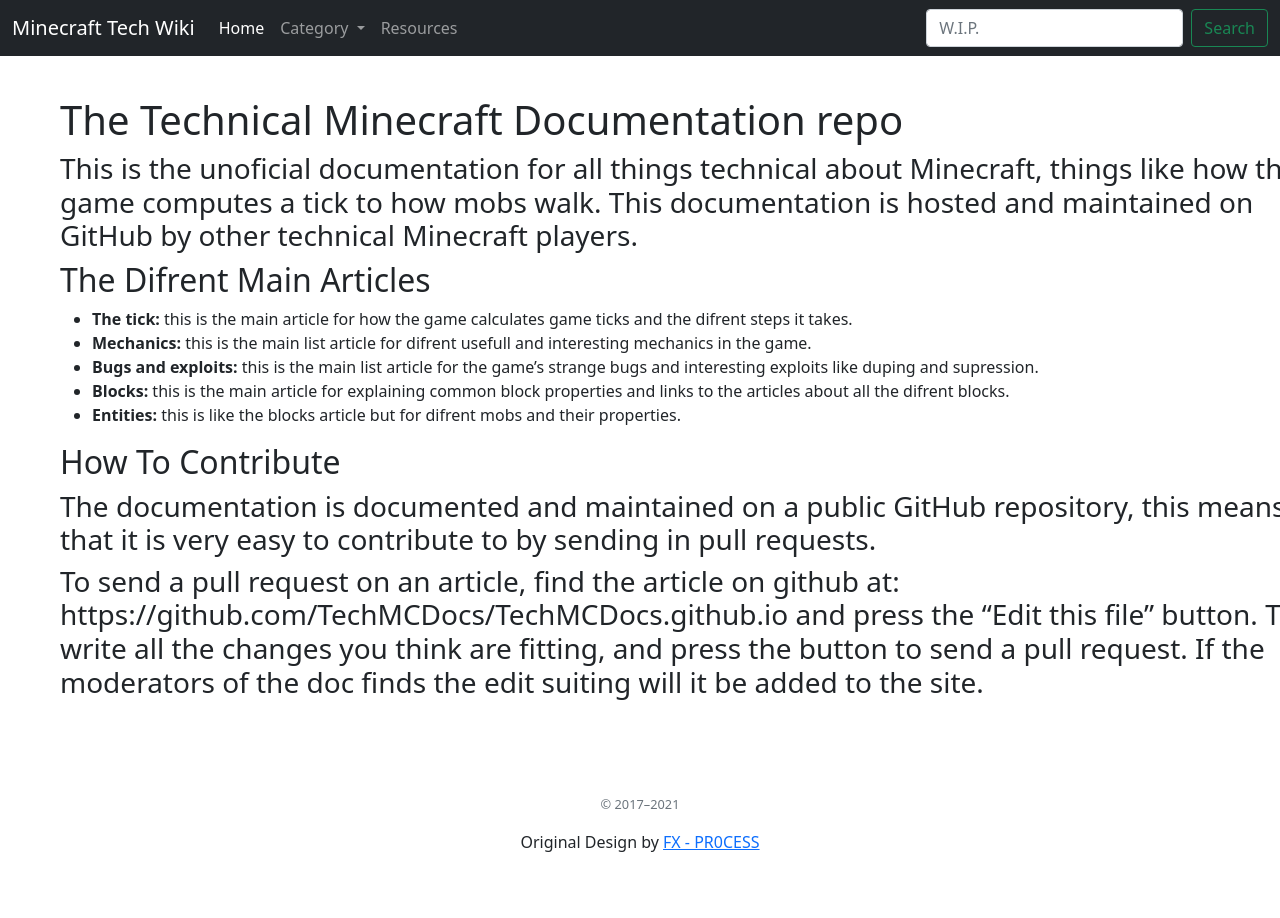
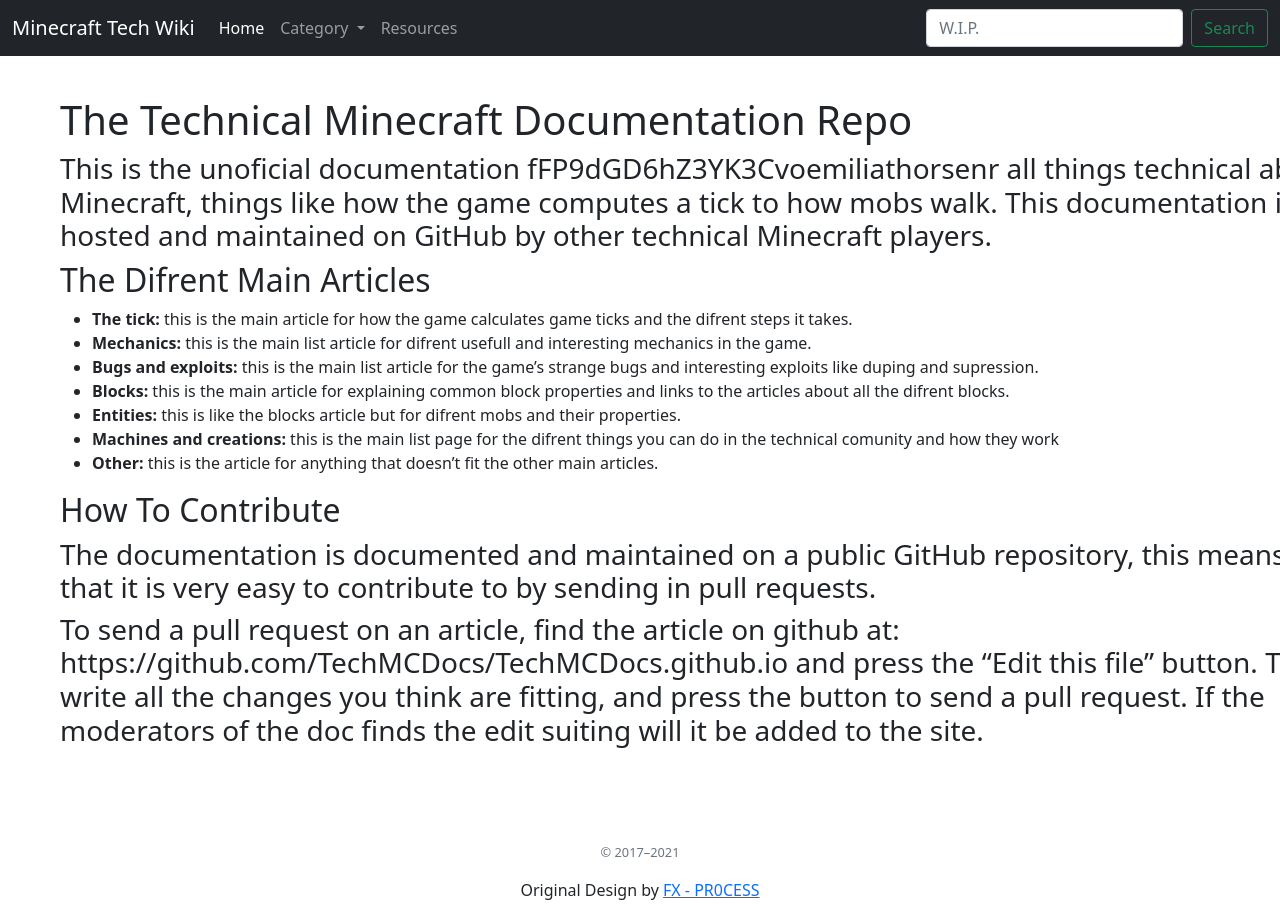
Before and after one commit to TechMCDocs/TechMCDocs.github.io, a Jekyll site: the page built from index.md, in a window 1280 px wide. Built offline with Jekyll 4.4.1, drawn with Linux system fonts in a browser that asks for light colours; our own code applies the rules of GitHub Pages for plain Markdown files.

Commit message:
fixed some errors and added two categories i forgot

```diff
--- a/index.md
+++ b/index.md
@@ -2,8 +2,8 @@
 home: true
 ---
 
-# The Technical Minecraft Documentation repo
-### This is the unoficial documentation for all things technical about Minecraft, things like how the game computes a tick to how mobs walk. This documentation is hosted and maintained on GitHub by other technical Minecraft players.
+# The Technical Minecraft Documentation Repo
+### This is the unoficial documentation fFP9dGD6hZ3YK3Cvoemiliathorsenr all things technical about Minecraft, things like how the game computes a tick to how mobs walk. This documentation is hosted and maintained on GitHub by other technical Minecraft players.
 
 ## The Difrent Main Articles
 - **The tick:** this is the main article for how the game calculates game ticks and the difrent steps it takes.
@@ -11,6 +11,8 @@
 - **Bugs and exploits:** this is the main list article for the game's strange bugs and interesting exploits like duping and supression.
 - **Blocks:** this is the main article for explaining common block properties and links to the articles about all the difrent blocks.
 - **Entities:** this is like the blocks article but for difrent mobs and their properties.
+- **Machines and creations:** this is the main list page for the difrent things you can do in the technical comunity and how they work
+- **Other:** this is the article for anything that doesn't fit the other main articles.
 
 ## How To Contribute
 ### The documentation is documented and maintained on a public GitHub repository, this means that it is very easy to contribute to by sending in pull requests.
```
